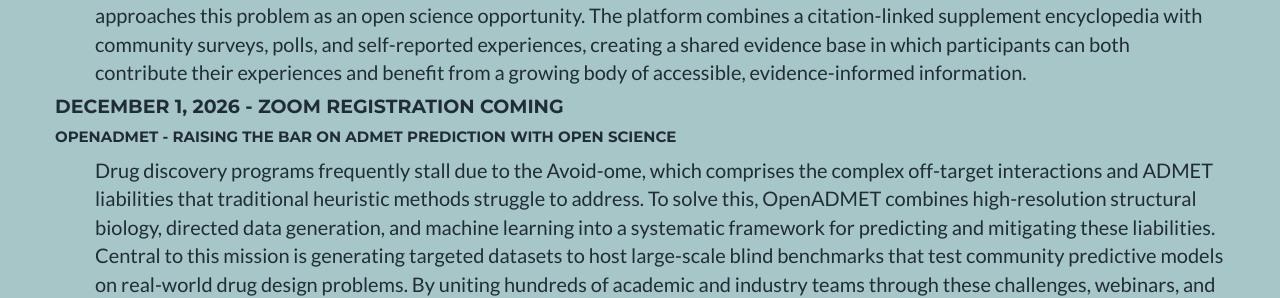
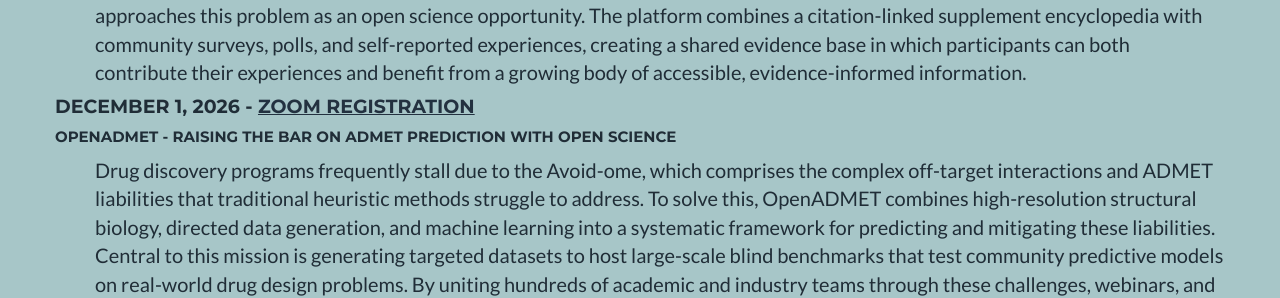
Before and after one commit to BayAreaOpenScienceGroup/BayAreaOpenScienceGroup.github.io, a Jekyll site: the page built from index.html, in a window 1280 px wide and 900 px high, scrolled down 1880 px. Shown: the part 165-463 px from the top of the window. Built offline with Jekyll 4.4.1, drawn with Linux system fonts in a browser that asks for light colours.

Commit message:
zoom link

```diff
--- a/_includes/meetings.html
+++ b/_includes/meetings.html
@@ -21,7 +21,7 @@
 <h5>Meet MySuppleHub: An Open, Community-Contributed Evidence Base for Dietary Supplements</h5>
 <p style="padding-left: 40px;">This month we are joined by Kelly Yoo and Meenu Krishnakumar from Stanford, who will discuss their work on <a href="https://mysupplehub.org/#/">MySuppleHub</a>. Over half of US adults use dietary supplements, yet the evidence supporting many products remains fragmented, uneven in quality, and often influenced by industry funding. MySuppleHub, developed by the Snyder Lab in the Department of Genetics at Stanford, approaches this problem as an open science opportunity. The platform combines a citation-linked supplement encyclopedia with community surveys, polls, and self-reported experiences, creating a shared evidence base in which participants can both contribute their experiences and benefit from a growing body of accessible, evidence-informed information.</p>
 
-<h4>December 1, 2026 - Zoom Registration coming</h4>
+<h4>December 1, 2026 - <a href="https://ucsf.zoom.us/meeting/register/K0-p_7YQTvueXjjtGIX6aw#/registration">Zoom Registration</a></h4>
 <h5>OpenADMET - Raising the bar on ADMET prediction with open science</h5>
 <p style="padding-left: 40px;">Drug discovery programs frequently stall due to the Avoid-ome, which comprises the complex off-target interactions and ADMET liabilities that traditional heuristic methods struggle to address. To solve this, OpenADMET combines high-resolution structural biology, directed data generation, and machine learning into a systematic framework for predicting and mitigating these liabilities. Central to this mission is generating targeted datasets to host large-scale blind benchmarks that test community predictive models on real-world drug design problems. By uniting hundreds of academic and industry teams through these challenges, webinars, and conferences, the initiative fosters widespread collaboration to establish transparent, data-driven standards across the field.<br>
 
```
